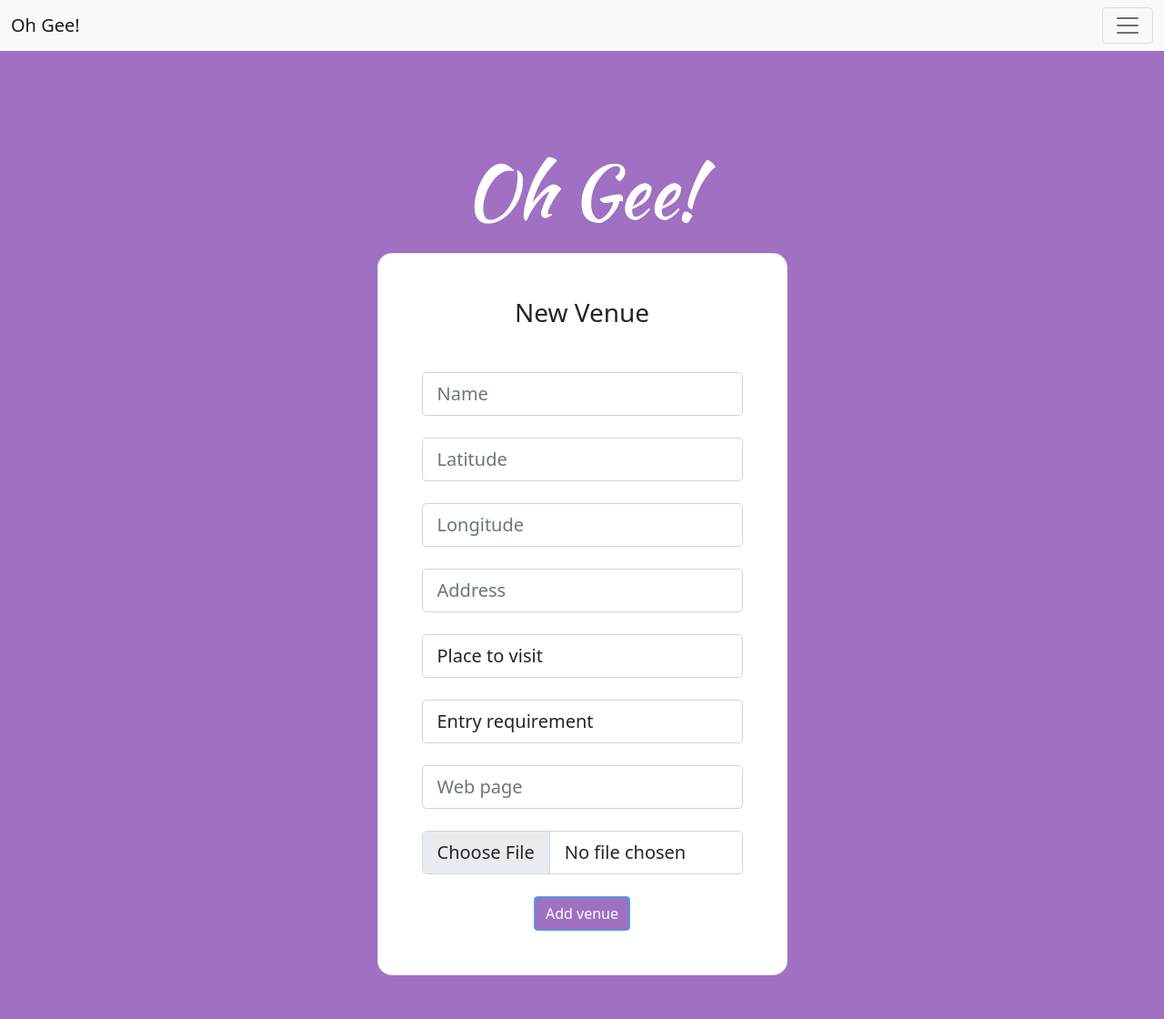
After one commit to jovanako/my_oh_gee, a Flask app: page /venue in a window 1280 px wide. The commit adds this page. Shown: the whole page at 91% size. Run offline with Flask 2, Linux system fonts and the light colour scheme; the visitor is signed in with stand-in values (Sample User, id 1); data that the repository does not hold is empty; some web fonts are replaced.

Commit message:
venue adding

```diff
--- a/forms.py
+++ b/forms.py
@@ -1,5 +1,5 @@
 from flask_wtf import FlaskForm
-from wtforms import StringField, PasswordField, SubmitField, BooleanField, SelectField
+from wtforms import StringField, PasswordField, SubmitField, BooleanField, SelectField, FileField, FloatField
 from wtforms.validators import DataRequired, Length, Email, EqualTo, ValidationError
 
 
@@ -15,3 +15,15 @@ class SearchForm(FlaskForm):
     search = StringField()
     venue_type = SelectField(validate_choice=True, coerce=int)
     entry_requirement = SelectField(validate_choice=True, coerce=int)
+
+
+class VenueForm(FlaskForm):
+    name = StringField()
+    latitude = FloatField()
+    longitude = FloatField()
+    address = StringField()
+    entry_requirement = SelectField(validate_choice=True, coerce=int)
+    venue_type = SelectField(validate_choice=True, coerce=int)
+    web_page = StringField()
+    image = FileField()
+    submit = SubmitField('Add venue')
--- a/models.py
+++ b/models.py
@@ -16,7 +16,7 @@ ANY_ENTRY_REQUIREMENT_ID = 0
 
 db = SQLAlchemy()
 login_manager = LoginManager()
-login_manager.login_view = 'users.login'
+login_manager.login_view = 'login'
 login_manager.login_message_category = 'info'
 
 
@@ -62,7 +62,7 @@ class Venue(db.Model):
     id = Column(Integer, primary_key=True)
     name = Column(String(100), unique=True, nullable=False)
     address = Column(String(100), nullable=False)
-    geom = Column(Geometry(geometry_type='POINT', srid=_SRID))
+    geom = Column(Geometry(geometry_type='POINT', srid=_SRID), nullable=False)
     requirement_id = Column(Integer, ForeignKey(
         'entry_requirements.id'), nullable=False)
     requirement = db.relationship('EntryRequirement')
@@ -72,19 +72,15 @@ class Venue(db.Model):
     webpage = Column(String(100))
     image_path = Column(String(100))
     creator_id = Column(Integer, ForeignKey('users.id'), nullable=False)
+    creator = db.relationship('User')
+
+    @staticmethod
+    def save(venue):
+        db.session.add(venue)
+        db.session.commit()
 
     @staticmethod
     def get_venues_in_vicinity(lat, lng, search, venue_type_id, entry_requirement_id):
-        # TODO: The arbitrary limit = 100 is just a quick way to make sure
-        # we won't return tons of entries at once,
-        # paging needs to be in place for real usecase
-        # query = Venue.query.filter(
-        #     ST_DWithin(
-        #         cast(Venue.geom, Geography),
-        #         cast(from_shape(Point(lng, lat)), Geography),
-        #         radius_meters)
-        # ).limit(100)
-
         query = Venue.query
 
         if lat is not None and lng is not None:
--- a/requirements.txt
+++ b/requirements.txt
@@ -17,6 +17,7 @@ itsdangerous==2.1.0
 Jinja2==3.0.3
 MarkupSafe==2.1.0
 packaging==21.3
+Pillow==9.0.1
 psycopg2-binary==2.9.3
 pycodestyle==2.8.0
 pycparser==2.21
--- a/routes.py
+++ b/routes.py
@@ -1,9 +1,12 @@
 import os
 from flask import render_template, url_for, flash, redirect, request
-from flask_login import login_user, logout_user, current_user
+from flask_login import login_required, login_user, logout_user, current_user
 from flask_bcrypt import Bcrypt
-from forms import LoginForm, SearchForm
+from forms import LoginForm, SearchForm, VenueForm
 from models import ANY_ENTRY_REQUIREMENT_ID, ANY_VENUE_TYPE_ID, EntryRequirement, User, Venue, VenueType
+from werkzeug.utils import secure_filename
+from werkzeug.datastructures import CombinedMultiDict
+from PIL import Image
 
 
 def create_routes(app):
@@ -13,20 +16,36 @@ def create_routes(app):
     @app.get("/")
     def home():
         form = SearchForm(request.args)
-        venue_type_choices = [(vt.id, vt.name)
-                              for vt in VenueType.query.all()]
-        venue_type_choices.insert(0, (ANY_VENUE_TYPE_ID, 'Place to visit'))
-        form.venue_type.choices = venue_type_choices
-
-        entry_requirement_choices = [
-            (er.id, er.name) for er in EntryRequirement.query.all()]
-        entry_requirement_choices.insert(
-            ANY_ENTRY_REQUIREMENT_ID, (0, 'Entry requirement'))
-        form.entry_requirement.choices = entry_requirement_choices
+        form.venue_type.choices = get_venue_type_choices()
+        form.entry_requirement.choices = get_entry_requirements_choices()
 
         venues = Venue.get_venues_in_vicinity(
             search=form.search.data, venue_type_id=form.venue_type.data, entry_requirement_id=form.entry_requirement.data, lat=53, lng=12)
         return render_template('search.html', title='Search', form=form, venues=venues, GOOGLE_API_KEY=os.environ.get('GOOGLE_API_KEY'))
+
+    @app.route("/venue", methods=['GET', 'POST'])
+    @login_required
+    def venue():
+        form = VenueForm(CombinedMultiDict((request.files, request.form)))
+        form.venue_type.choices = get_venue_type_choices()
+        form.entry_requirement.choices = get_entry_requirements_choices()
+
+        if form.is_submitted():
+            venue = Venue(
+                name=form.name.data,
+                geom=f'SRID=4326;POINT({form.latitude.data} {form.longitude.data})',
+                address=form.address.data,
+                requirement=EntryRequirement.query.get(
+                    form.entry_requirement.data),
+                venue_type=VenueType.query.get(form.venue_type.data),
+                webpage=form.web_page.data,
+                image_path=save_image(form.image.data),
+                creator=current_user)
+
+            Venue.save(venue)
+            return redirect(url_for('home'))
+
+        return render_template('venue.html', form=form)
 
     @app.route("/login", methods=['GET', 'POST'])
     def login():
@@ -47,3 +66,27 @@ def create_routes(app):
     def logout():
         logout_user()
         return redirect(url_for('home'))
+
+    def get_venue_type_choices():
+        venue_type_choices = [(vt.id, vt.name)
+                              for vt in VenueType.query.all()]
+        venue_type_choices.insert(0, (ANY_VENUE_TYPE_ID, 'Place to visit'))
+        return venue_type_choices
+
+    def get_entry_requirements_choices():
+        entry_requirement_choices = [
+            (er.id, er.name) for er in EntryRequirement.query.all()]
+        entry_requirement_choices.insert(
+            ANY_ENTRY_REQUIREMENT_ID, (0, 'Entry requirement'))
+        return entry_requirement_choices
+
+    def save_image(image):
+        filename = secure_filename(image.filename)
+        image_path = os.path.join(app.root_path, 'static/venue_pics', filename)
+        output_size = (125, 125)
+
+        i = Image.open(image)
+        i.thumbnail(output_size)
+        i.save(image_path)
+
+        return image_path
--- a/templates/layout.html
+++ b/templates/layout.html
@@ -36,6 +36,9 @@
             </li>
             {% if current_user.is_authenticated %}
             <li class="nav-item">
+              <a class="nav-link" href="/venue">Add venue</a>
+            </li>
+            <li class="nav-item">
               <a class="nav-link" href="/logout">Logout</a>
             </li>
             {% else %}
--- /dev/null
+++ b/templates/venue.html
@@ -0,0 +1,57 @@
+{% extends "layout.html" %}
+{% block content %}
+<section class="vh-100">
+  <div class="container py-5">
+    <div class="row d-flex justify-content-center align-items-center h-100">
+      <h1 id="main-title">Oh Gee!</h1>
+      <div class="col-12 col-md-8 col-lg-6 col-xl-5">
+        <div class="card shadow-2-strong" style="border-radius: 1rem;">
+          <div class="card-body p-5 text-center">
+
+            <h3 class="mb-5">New Venue</h3>
+
+            <form method="POST" action="/venue" enctype="multipart/form-data">
+
+              <div class="input-box form-outline mb-4">
+                {{ form.name(class="input form-control form-control-lg", placeholder="Name") }}
+              </div>
+
+              <div class="input-box form-outline mb-4">
+                {{ form.latitude(class="input form-control form-control-lg", placeholder="Latitude") }}
+              </div>
+
+              <div class="input-box form-outline mb-4">
+                {{ form.longitude(class="input form-control form-control-lg", placeholder="Longitude") }}
+              </div>
+
+              <div class="input-box form-outline mb-4">
+                {{ form.address(class="input form-control form-control-lg", placeholder="Address") }}
+              </div>
+
+              <div class="input-box form-outline mb-4">
+                {{ form.venue_type(class="input form-control form-control-lg") }}
+              </div>
+
+              <div class="input-box form-outline mb-4">
+                {{ form.entry_requirement(class="input form-control form-control-lg") }}
+              </div>
+
+              <div class="input-box form-outline mb-4">
+                {{ form.web_page(class="input form-control form-control-lg", placeholder="Web page") }}
+              </div>
+
+              <div class="input-box form-outline mb-4">
+                {{ form.image(class="input form-control form-control-lg", placeholder="Image") }}
+              </div>
+
+              <div class="input-box form-outline mb4">
+                {{ form.submit(class="btn btn-outline-info") }}
+              </div>
+            </form>
+          </div>
+        </div>
+      </div>
+    </div>
+  </div>
+</section>
+{% endblock content %}
```
Also changed, not shown: static/venue_pics/sch_cafe.jpg (added).
